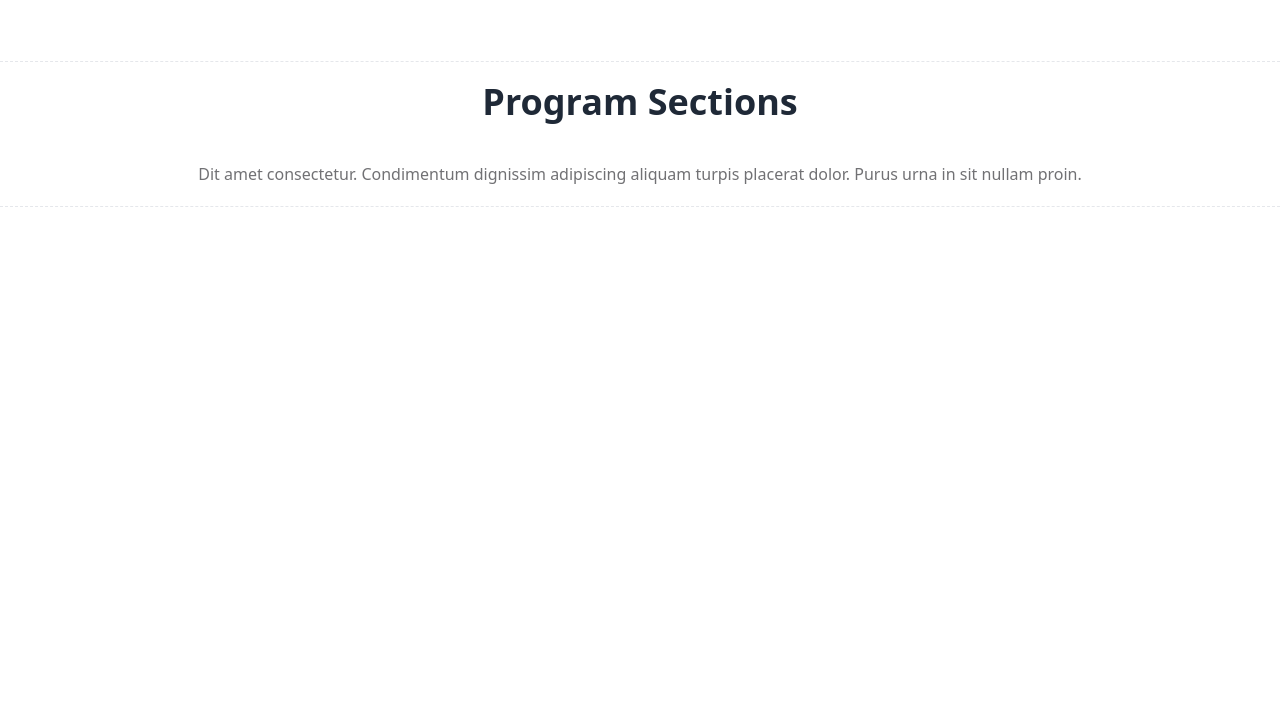
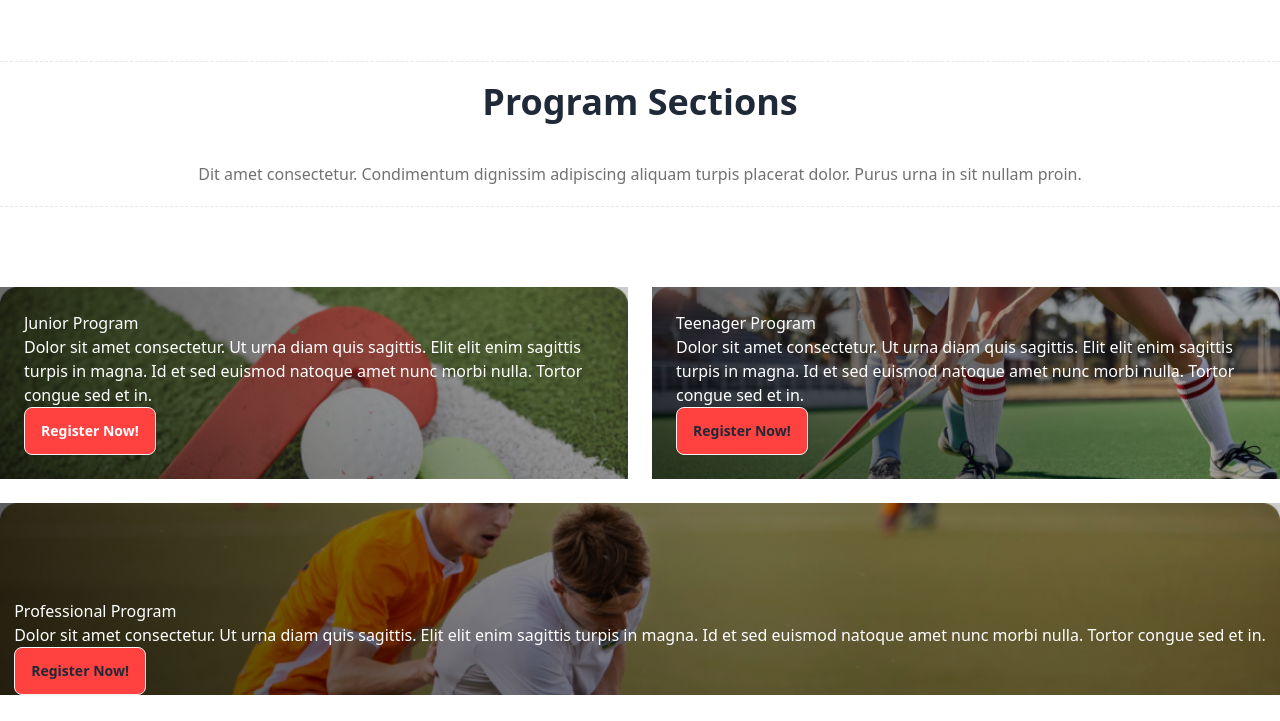
Before and after one commit to shipumaruf/hockey-project, a plain HTML site: page index.html in a window 1280 px wide. Shown: the part 1545-2266 px from the top of the page. Before the commit the page ends 1832 px from the top, so only its background shows below. Drawn offline with nearby package versions, Linux system fonts and the light colour scheme.

Commit message:
added program section

```diff
--- a/index.html
+++ b/index.html
@@ -4,6 +4,10 @@
     <meta charset="UTF-8">
     <meta name="viewport" content="width=device-width, initial-scale=1.0">
     <title>Hockey's</title>
+
+    <!-- style css link  -->
+
+    <link rel="stylesheet" href="styles/style.css">
 
     <!-- google font link  -->
     <link rel="preconnect" href="https://fonts.googleapis.com">
@@ -190,6 +194,37 @@
 
              <!-- img contain  -->
 
+             <div class="grid grid-cols-1 lg:grid-cols-2 gap-6 h-[338px] mb-24">
+                <div class="junior-program-1 h-48 w-full flex flex-col justify-end items-center">
+                    <div class="text-white p-6">
+                        <h3>Junior Program</h3>
+                        <p>Dolor sit amet consectetur. Ut urna diam quis sagittis. Elit elit
+                            enim sagittis turpis in magna. Id et sed euismod natoque amet nunc morbi nulla. Tortor congue sed et in.</p>
+
+                        <button class="btn bg-[#FF4240] text-white">Register Now!</button>
+
+                    </div>
+                </div>
+
+                <div class="junior-program-2 h-48 w-full flex flex-col justify-end items-center">
+                    <div class="text-white p-6">
+                        <h3>Teenager Program</h3>
+                        <p>Dolor sit amet consectetur. Ut urna diam quis sagittis. Elit elit
+                            enim sagittis turpis in magna. Id et sed euismod natoque amet nunc morbi nulla. Tortor congue sed et in.</p>
+                            <button class="btn bg-[#FF4240]">Register Now!</button>
+                    </div>
+                </div>
+
+                <div class="col-span-2 junior-program-3 h-48 w-full flex flex-col justify-end items-center">
+                    <div class=" text-white">
+                        <h3>Professional Program</h3>
+                        <p>Dolor sit amet consectetur. Ut urna diam quis sagittis. Elit elit
+                            enim sagittis turpis in magna. Id et sed euismod natoque amet nunc morbi nulla. Tortor congue sed et in.</p>
+                            <button class="btn bg-[#FF4240]">Register Now!</button>
+                    </div>
+                </div>
+             </div>
+
              <!-- <div class="lg:ml-16">
                 <div class="lg:flex gap-5 mb-5 space-y-5">
                     <img src="Images/2.png" alt="">
--- /dev/null
+++ b/styles/style.css
@@ -0,0 +1,14 @@
+.junior-program-1{
+    background-image: linear-gradient(45deg, rgba(0,0,0,0.7), rgba(0,0,0,0.2)), url(../Images/2.png);
+    background-size: cover;
+}
+
+.junior-program-2{
+    background-image: linear-gradient(45deg, rgba(0,0,0,0.7), rgba(0,0,0,0.2)), url(../Images/3.png);
+    background-size: cover;
+}
+
+.junior-program-3{
+    background-image: linear-gradient(45deg, rgba(0,0,0,0.7), rgba(0,0,0,0.2)), url(../Images/4.png);
+    background-size: cover;
+}
```
